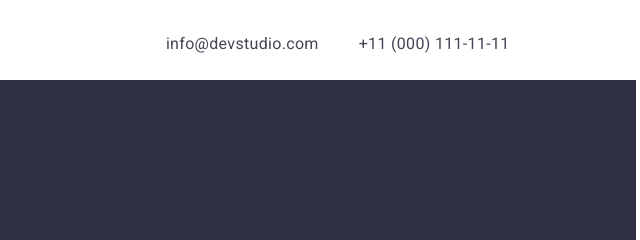
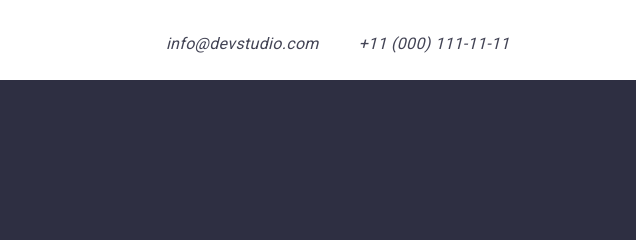
Before and after one commit to jeyph11/goit-markup-hw-02, a plain HTML site: page index.html in a window 1280 px wide. Shown: the top 240 px of the page, 636-1276 px from the left. Drawn offline with Linux system fonts and the light colour scheme.

Commit message:
change div to address

```diff
--- a/index.html
+++ b/index.html
@@ -25,10 +25,10 @@
           </li>
         </ul>
       </nav>
-      <div class="contact-list">
+      <address class="contact-list">
         <a href="#" class="mail-link-header">info@devstudio.com </a>
         <a href="#" class="phone-link-header">+11 (000) 111-11-11</a>
-      </div>
+      </address>
     </header>
     <!-- MAIN SECTION START-->
     <main>
```
